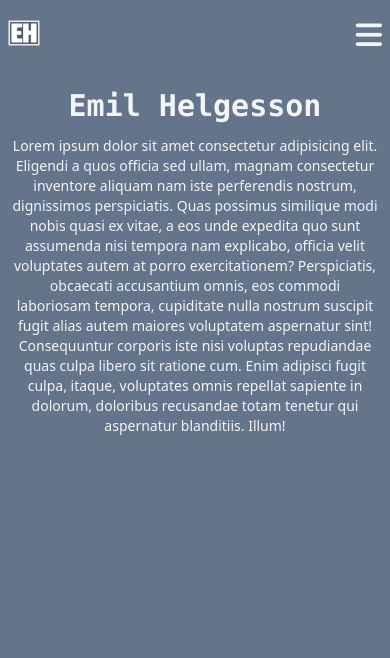
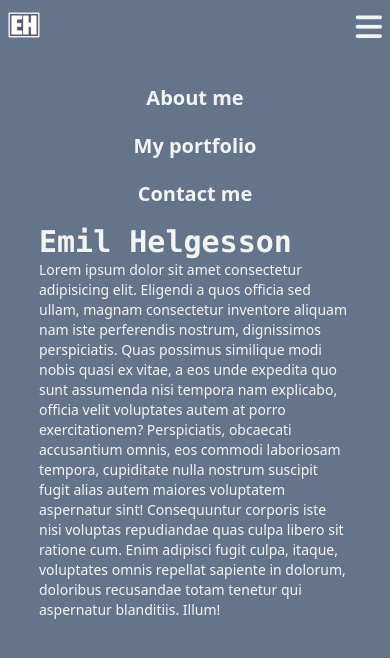
Before and after one commit to Emil-Helge/My-Resume, a website: page src/index.html in a window 390 px wide. Both pictures are taken after a click on the button 368 px from the left and 35 px from the top of the page. Drawn offline with Linux system fonts and the light colour scheme.

Commit message:
Added further functionality and styling to header

```diff
--- /dev/null
+++ b/header.js
@@ -0,0 +1,18 @@
+window.addEventListener('DOMContentLoaded', main);
+
+function main() {
+  addEventListeners()
+}
+
+function addEventListeners() {
+  const menuIcon = document.querySelector('.burger-menu');
+  menuIcon.addEventListener('click', toggleMenu);
+}
+
+function toggleMenu() {
+  const header = document.querySelector('header');
+  header.classList.toggle('h-56');
+
+  const menuIcon = document.querySelector('.burger-menu');
+
+}
--- a/src/index.html
+++ b/src/index.html
@@ -6,21 +6,22 @@
   <meta name="viewport" content="width=device-width, initial-scale=1.0">
   <script src="https://kit.fontawesome.com/af2a8fe69c.js" crossorigin="anonymous"></script>
   <link href="/dist/output.css" rel="stylesheet">
+  <script src="../header.js"></script>
   <link rel="icon" href="/images/CV-logo.png" type="image">
   <title>Emil Helgesson | Front End Developer</title>
 </head>
-<body class="bg-slate-500 font-sans  text-sm text-gray-100 lg:text-lg">
-  <header class="flex h-16">
-    <nav class="flex w-full">
-      <a class="fixed top-5 left-2" href="#">
+<body class="flex flex-col items-center bg-slate-500 font-sans  text-sm text-gray-100 lg:text-lg">
+  <header class="transition-all overflow-y-hidden h-16">
+    <nav class="flex flex-row h-12">
+      <a class="fixed top-3 left-2" href="#">
         <img src="/images/CV-logo.png" alt="Logo">
       </a>
-      <div class="sm:hidden text-3xl fixed top-5 right-2">
-        <button class="navbar-burger flex items-center">
+      <div class="text-3xl fixed top-3 right-2 md:hidden">
+        <button class="burger-menu flex items-center">
           <i class="fa-solid fa-bars"></i>
         </button>
       </div>
-      <ul class="hidden sm:flex w-screen items-center justify-center gap-5 ">
+      <ul class="flex flex-col w-screen text-xl font-extrabold items-center mt-16 gap-5 md:mt-0 md:flex-row md:justify-center">
         <li>
         </li>
         <li>
@@ -41,14 +42,10 @@
     </ul>
     </nav>
   </header>
-  <div class="navbar-menu relative z-50 hidden">
-    <div class="navbar-backdrop fixed inset-0 bg-white opacity-20"></div>
-    <nav class="fixed top-0 left-0 bottom-0 flex flex-col w-5/6 border-r overflow-y-auto">
-
     </nav>
   </div>
-  <div class="text-center p-3">
-    <h1 class="text-3xl m-3 font-mono font-extrabold">
+  <div class="flex flex-col w-4/5">
+    <h1 class="text-3xl font-mono font-extrabold">
       Emil Helgesson
     </h1>
     <p>Lorem ipsum dolor sit amet consectetur adipisicing elit. Eligendi a quos officia sed ullam, magnam consectetur inventore aliquam nam iste perferendis nostrum, dignissimos perspiciatis. Quas possimus similique modi nobis quasi ex vitae, a eos unde expedita quo sunt assumenda nisi tempora nam explicabo, officia velit voluptates autem at porro exercitationem? Perspiciatis, obcaecati accusantium omnis, eos commodi laboriosam tempora, cupiditate nulla nostrum suscipit fugit alias autem maiores voluptatem aspernatur sint! Consequuntur corporis iste nisi voluptas repudiandae quas culpa libero sit ratione cum. Enim adipisci fugit culpa, itaque, voluptates omnis repellat sapiente in dolorum, doloribus recusandae totam tenetur qui aspernatur blanditiis. Illum!</p>
```
Also changed, not shown: dist/output.css.
